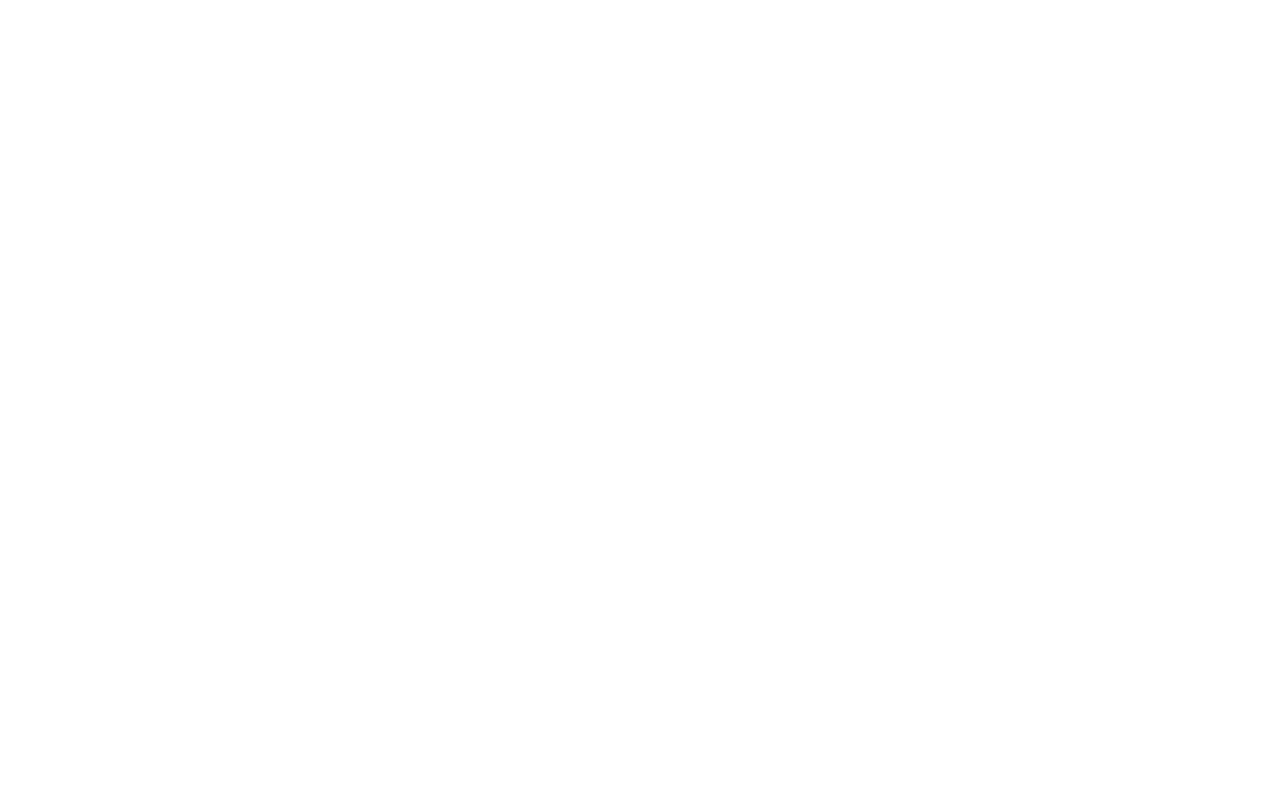
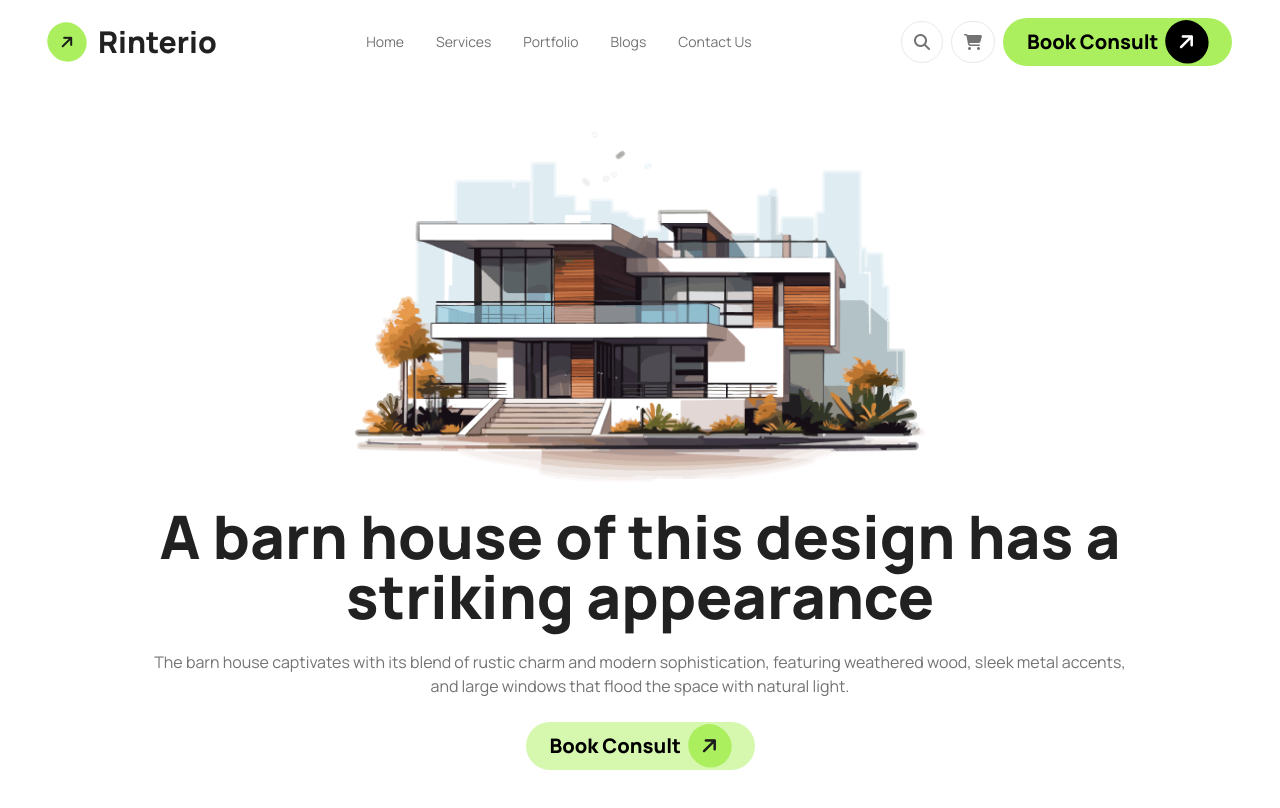
Before and after one commit to Litonuddinnil/B10-A3-Assaignment, a plain HTML site: page index.html in a window 1280 px wide. Drawn offline with nearby package versions, Linux system fonts and the light colour scheme.

Commit message:
header section complete

```diff
--- a/index.html
+++ b/index.html
@@ -1,5 +1,5 @@
 <!DOCTYPE html>
-<html lang="en">
+<html lang="en"  data-theme="light">
 <head>
     <meta charset="UTF-8">
     <meta name="viewport" content="width=device-width, initial-scale=1.0">
@@ -7,9 +7,84 @@
     <!-- daisyUI+tailwind css cdn -->
     <link href="https://cdn.jsdelivr.net/npm/daisyui@4.12.10/dist/full.min.css" rel="stylesheet" type="text/css" />
     <script src="https://cdn.tailwindcss.com"></script>
+    <!-- color  -->
+    <script>
+        tailwind.config = {
+          theme: {
+            extend: {
+              colors: {
+                clifford: '#da373d',
+                'text-color': '#ABEF5F',
+                'text-color-2': 'rgba(171, 239, 95, 0.5)',
+              }
+            }
+          }
+        }
+      </script>
+      <!-- icon  -->
+      <script src="https://kit.fontawesome.com/ed00ea4d14.js" crossorigin="anonymous"></script>
+      <!-- font  -->
+      <link rel="preconnect" href="https://fonts.googleapis.com">
+      <link rel="preconnect" href="https://fonts.gstatic.com" crossorigin>
+      <link href="https://fonts.googleapis.com/css2?family=Manrope:wght@200..800&display=swap" rel="stylesheet">
+      <style>
+          .font-manrope{
+              font-family: "Manrope", sans-serif;
+          }
+      </style>
 </head>
-<body>
-    <header></header>
+<body class="font-manrope text-[#737373]">
+    <header class=" md:container mx-auto lg:px-10 px-2 py-2  mb-32">
+        <nav >
+            <div class="navbar flex items-center justify-between bg-base-100">
+                <div class="flex lg:navbar-start">
+                    <div class="flex justify-center items-center gap-3">
+                        <i class="fa-solid fa-arrow-right -rotate-45 p-3  text-[#1C1C1C] bg-text-color rounded-full "></i>
+                        <a class=" font-extrabold text-2xl md:text-3xl text-[#212121]">Rinterio</a>
+                    </div>
+                  <div class="dropdown ">
+
+                    <ul
+                      tabindex="0"
+                      class="menu menu-sm dropdown-content bg-base-100 rounded-box z-[1] mt-3 w-52 p-2 shadow">
+                      <li class="hover:text-[#494949] hover:font-extrabold text-sm"><a>Home </a></li>
+                      <li class="hover:text-[#494949] hover:font-extrabold text-sm"><a>Services</a></li>
+                      <li class="hover:text-[#494949] hover:font-extrabold text-sm"><a>Portfolio</a></li>
+                      <li class="hover:text-[#494949] hover:font-extrabold text-sm"><a> Blogs</a></li>
+                      <li class="hover:text-[#494949] hover:font-extrabold text-sm"><a> Contact Us</a></li>
+                    </ul>
+                  </div>
+                </div>
+                <div class="navbar-center hidden lg:flex">
+                  <ul class="menu menu-horizontal px-1">
+                    <li class="hover:text-[#494949] hover:font-extrabold text-sm"><a>Home </a></li>
+                    <li class="hover:text-[#494949] hover:font-extrabold text-sm"><a>Services</a></li>
+                    <li class="hover:text-[#494949] hover:font-extrabold text-sm"><a>Portfolio</a></li>
+                    <li class="hover:text-[#494949] hover:font-extrabold text-sm"><a> Blogs</a></li>
+                    <li class="hover:text-[#494949] hover:font-extrabold text-sm"><a> Contact Us</a></li>
+                  </ul>
+                </div>
+                <div class="lg:navbar-end flex gap-2 ">
+                    <i class="fa-solid fa-magnifying-glass bg-[#FFFFFF] border border-1 border-[#E9E9E9] rounded-full p-3 hidden md:flex"></i>
+                    <i class="fa-solid fa-cart-shopping  bg-[#FFFFFF] border border-1 border-[#E9E9E9] rounded-full p-3 hidden md:flex"></i>
+                  <a class="btn bg-hockey-primary btn-outline text-black bg-text-color md:px-6 rounded-full border-none text-xl font-extrabold hidden md:flex">Book Consult <i class="fa-solid fa-arrow-right -rotate-45 p-3  text-white bg-black rounded-full "></i>
+                </a>
+
+                <div tabindex="0" role="button" class="btn btn-ghost lg:hidden">
+                    <i class="fa-solid fa-bars bg-[#FFFFFF] border border-1 border-[#E9E9E9] rounded-full p-3"></i>
+                  </div>
+                </div>
+              </div>
+        </nav>
+        <div class="flex flex-col items-center justify-center space-y-6 mt-14 text-center">
+            <img src="./assets/banner.png" alt="" class="">
+            <h1 class="text-[#212121] font-extrabold text-2xl md:text-4xl lg:text-6xl w-5/6">A barn house of this design has a striking appearance</h1>
+            <p class="w-5/6">The barn house captivates with its blend of rustic charm and modern sophistication, featuring weathered wood, sleek metal accents, and large windows that flood the space with natural light.</p>
+            <button class="btn bg-hockey-primary btn-outline text-black bg-text-color-2 md:px-6 rounded-full border-none text-xl font-extrabold hidden md:flex">Book Consult <i class="fa-solid fa-arrow-right -rotate-45 p-3  text-[#1C1C1C] bg-text-color rounded-full "></i>
+            </button>
+        </div>
+
+    </header>
     <main></main>
     <footer></footer>
 </body>
```
Also changed, not shown: tailwind.config.js (added, +8 -0 lines).
